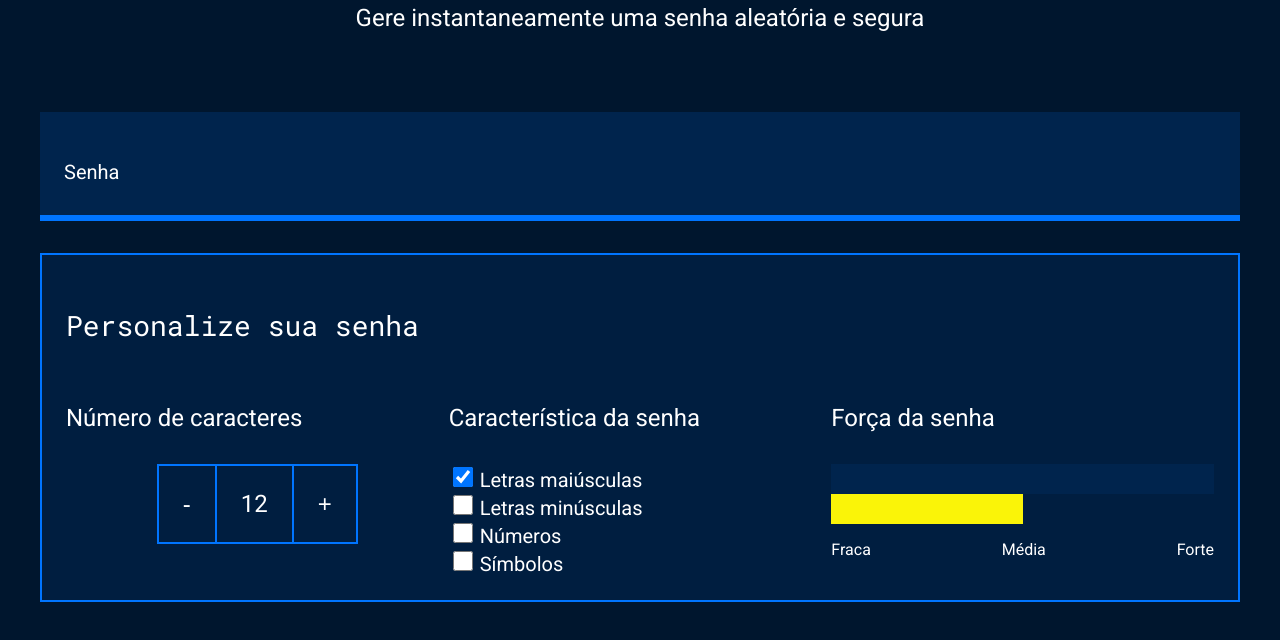
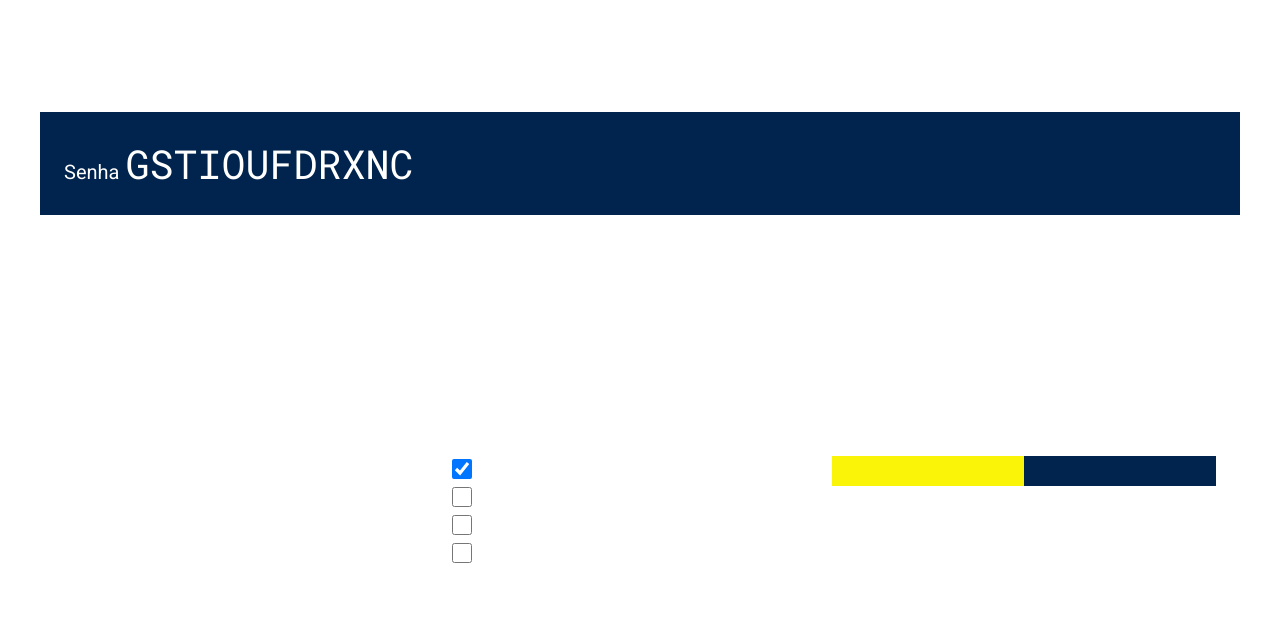
Before and after one commit to josueristow/Seguran-a-digital, a plain HTML site: page index.html in a window 1280 px wide. Shown: the part 214-854 px from the top of the page. Before the commit the page ends 824 px from the top, so only its background shows below. Drawn offline with Linux system fonts and the light colour scheme.

Commit message:
Add files via upload

```diff
--- a/index.html
+++ b/index.html
@@ -1,29 +1,29 @@
 <!DOCTYPE html>
 <html lang="pt-br">
+
 <head>
     <meta charset="UTF-8">
     <meta name="viewport" content="width=device-width, initial-scale=1.0">
     <title>Gerador de senha</title>
     <link rel="stylesheet" href="style.css">
 </head>
+
 <body>
     <section class="conteudo">
         <div class="conteudo-titulo">
-
             <img src="unlock.svg" alt="cadeado fechado">
             <h2 class="titulo-principal">Gerador de senhas</h2>
             <h3 class="titulo-secundario">Gere instantaneamente uma senha aleatória e segura</h3>
         </div>
         <div class="conteudo-senha">
             <label for="senha">Senha</label>
-        <input name="senha" id="campo-senha">
+            <input name="senha" type="text" id="campo-senha" readonly>
         </div>
         <div class="parametro">
             <h3 class="parametro-titulo">Personalize sua senha</h3>
             <div class="parametro-coluna__senha">
                 <div class="parametro-senha">
-                <h4 class="parametro-senha__senha">Número de caracteres</h4>
-
+                    <h4 class="parametro-senha__titulo">Número de caracteres</h4>
                     <div class="parametro-senha-botoes">
                         <button class="parametro-senha__botao">-</button>
                         <p class="parametro-senha__texto">12</p>
@@ -31,7 +31,7 @@
                     </div>
                 </div>
                 <div class="parametro-senha">
-                <h4 class="parametro-senha__senha">Característica da senha</h4>
+                    <h4 class="parametro-senha__titulo">Características da senha</h4>
                     <div class="parametro-senha-checkbox">
                         <input name="maiusculo" type="checkbox" class="checkbox" checked>
                         <label for="maiusculo">Letras maiúsculas</label>
@@ -40,27 +40,29 @@
                         <input name="minusculo" type="checkbox" class="checkbox">
                         <label for="minusculo">Letras minúsculas</label>
                     </div>
-                <div class="parametro-senha-ceckbox">
+                    <div class="parametro-senha-checkbox">
                         <input name="numero" type="checkbox" class="checkbox">
                         <label for="numero">Números</label>
                     </div>
-                <div class="parametro-senha-ceckbox">
+                    <div class="parametro-senha-checkbox">
                         <input name="simbolo" type="checkbox" class="checkbox">
                         <label for="simbolo">Símbolos</label>
                     </div>
                 </div>
                 <div class="parametro-senha">
-                <h4 class="parametro-senha__senha">Força da senha</h4>
+                    <h4 class="parametro-senha__titulo">Força da senha</h4>
                     <div class="barra"></div>
-                <div class="media"></div>
+                    <div class="forca fraca"></div>
                     <div class="parametro-senha-textos">
                         <p>Fraca</p>
                         <p>Média</p>
                         <p>Forte</p>
                     </div>
+                    <p class="entropia"></p>
                 </div>
             </div>
         </div>
     </section>
+    <script src="main.js"></script>
 </body>
 </html>
--- /dev/null
+++ b/main.js
@@ -0,0 +1,77 @@
+const numeroSenha = document.querySelector('.parametro-senha__texto');
+let tamanhoSenha = 12;
+numeroSenha.textContent = tamanhoSenha;
+const letrasMaiusculas = 'ABCDEFGHIJKLMNOPQRSTUVXYWZ';
+const letrasMinusculas = 'abcdefghijklmnopqrstuvxywz';
+const numeros = '0123456789';
+const simbolos = '!@%*?';
+const botoes = document.querySelectorAll('.parametro-senha__botao');
+const campoSenha = document.querySelector('#campo-senha');
+const checkbox = document.querySelectorAll('.checkbox');
+const forcaSenha = document.querySelector('.forca');
+
+botoes[0].onclick = diminuiTamanho;
+botoes[1].onclick = aumentaTamanho;
+
+function diminuiTamanho() {
+    if (tamanhoSenha > 1) {
+        // tamanhoSenha = tamanhoSenha-1;
+        tamanhoSenha--;
+    }
+    numeroSenha.textContent = tamanhoSenha;
+    geraSenha();
+}
+function aumentaTamanho() {
+    if (tamanhoSenha < 20) {
+        // tamanhoSenha = tamanhoSenha+1;
+        tamanhoSenha++;
+    }
+    numeroSenha.textContent = tamanhoSenha;
+    geraSenha();
+}
+
+for (i = 0; i < checkbox.length; i++) {
+    checkbox[i].onclick = geraSenha;
+}
+
+geraSenha();
+
+function geraSenha() {
+    let alfabeto = '';
+    if (checkbox[0].checked) {
+        alfabeto = alfabeto + letrasMaiusculas;
+    }
+    if (checkbox[1].checked) {
+        alfabeto = alfabeto + letrasMinusculas;
+    }
+    if (checkbox[2].checked) {
+        alfabeto = alfabeto + numeros;
+    }
+    if (checkbox[3].checked) {
+        alfabeto = alfabeto + simbolos;
+    }
+    let senha = '';
+    for (let i = 0; i < tamanhoSenha; i++) {
+        let numeroAleatorio = Math.random() * alfabeto.length;
+        numeroAleatorio = Math.floor(numeroAleatorio);
+        senha = senha + alfabeto[numeroAleatorio];
+    }
+    campoSenha.value = senha;
+    classificaSenha(alfabeto.length);
+
+}
+
+function classificaSenha(tamanhoAlfabeto){
+    let entropia = tamanhoSenha * Math.log2(tamanhoAlfabeto);
+    console.log(entropia);
+    forcaSenha.classList.remove('fraca','media','forte');
+    if (entropia > 57){
+        forcaSenha.classList.add('forte');
+    } else if (entropia > 35 && entropia < 57 ) {
+        forcaSenha.classList.add('media');
+    } else if (entropia <= 35){
+        forcaSenha.classList.add('fraca');
+    }
+    const valorEntropia = document.querySelector('.entropia');
+    valorEntropia.textContent = 2**Math.floor(entropia)/(100e6*60*60*24);
+}
--- a/style.css
+++ b/style.css
@@ -2,10 +2,10 @@
 
 :root{
     --branco: white;
-    --cor-de-fundo: #00162E;
+    --cor-de-fundo: ##19443e;
     --fundo-senha: #00244D;
-    --fundo-texto: #001E40;
-    --borda: #0075FF;
+    --fundo-texto: ##001E40;
+    --borda: ##00ff6a;
     --roboto: 'Roboto', sans-serif;
     --roboto-mono: 'Roboto Mono', monospace;
 }
@@ -71,8 +71,8 @@ body{
     font-size: 28px;
 }
 
-.parametro-senha__senha{
-    font-size: 24px;
+.parametro-senha__titulo{
+    font-size:24px;
 }
 
 .parametro-coluna__senha{
@@ -80,7 +80,6 @@ body{
     flex-direction: column;
     justify-content: center;
 }
-
 .parametro-senha{
     width: 50%;
     margin: 0 auto;
@@ -99,7 +98,6 @@ body{
     font-size: 24px;
     cursor: pointer;
 }
-
 .parametro-senha__texto{
     padding: 24px;
     border-top: 2px solid var(--borda);
@@ -123,20 +121,22 @@ label{
     height: 30px;
     width: 100%;
 }
-
-.fraca{
+.forca{
     height: 30px;
-    width: 25%;
-    background-color: #E71B32;
     position: relative;
     bottom: 30px;
 }
-
+.fraca{
+    width: 25%;
+    background-color: #E71B32;
+}
 .media{
     background-color: #FAF408;
     width: 50%;
-    height: 30px;
-    bottom: 30px;
+}
+.forte{
+    background-color: #00FF85;
+    width: 100%;
 }
 
 .parametro-senha-textos{
@@ -144,6 +144,7 @@ label{
     justify-content: space-between;
 }
 
+
 @media screen and (min-width: 768px) {
     .parametro-coluna__senha{
         flex-direction: row;
```
Lines whose indentation alone changed are shown as unchanged.
